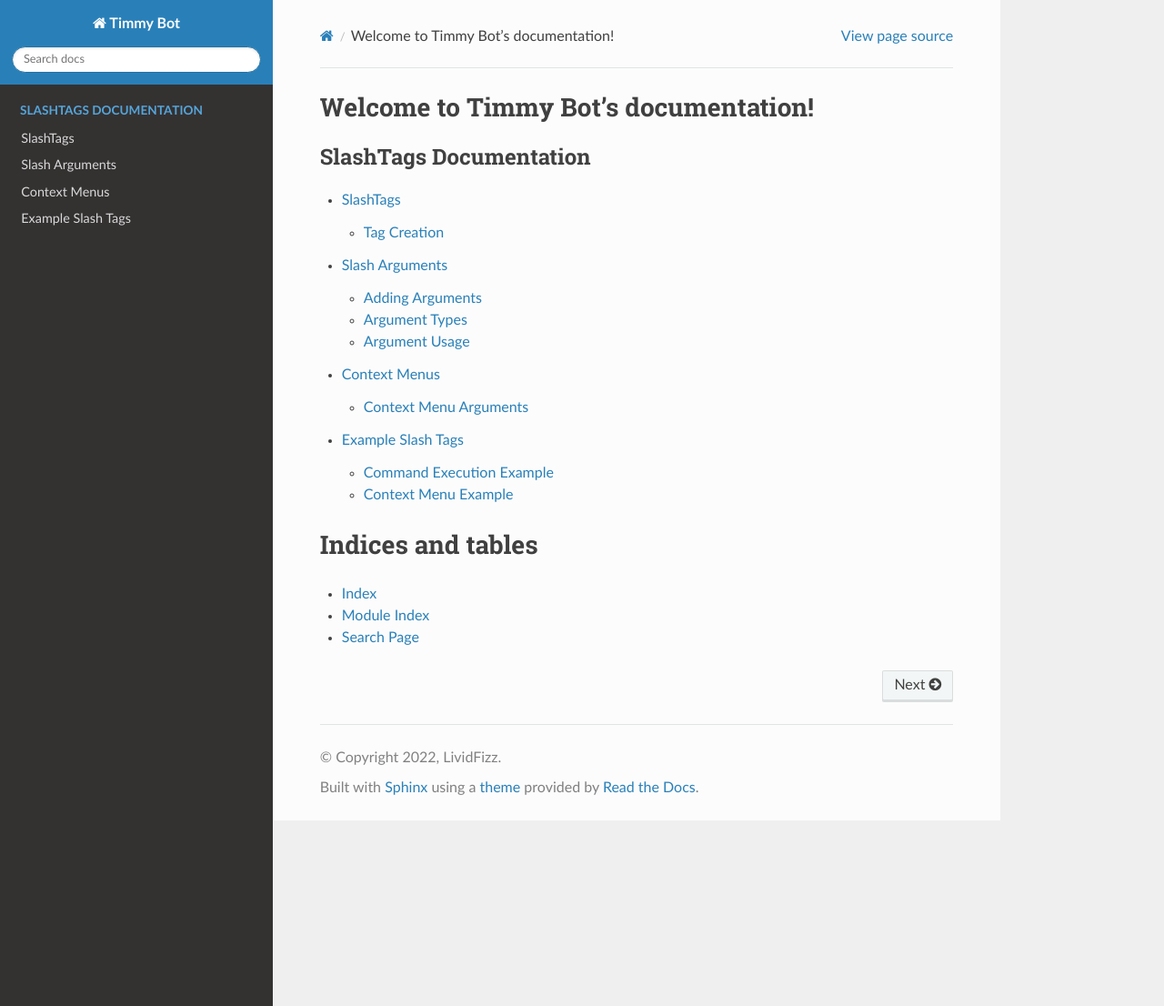
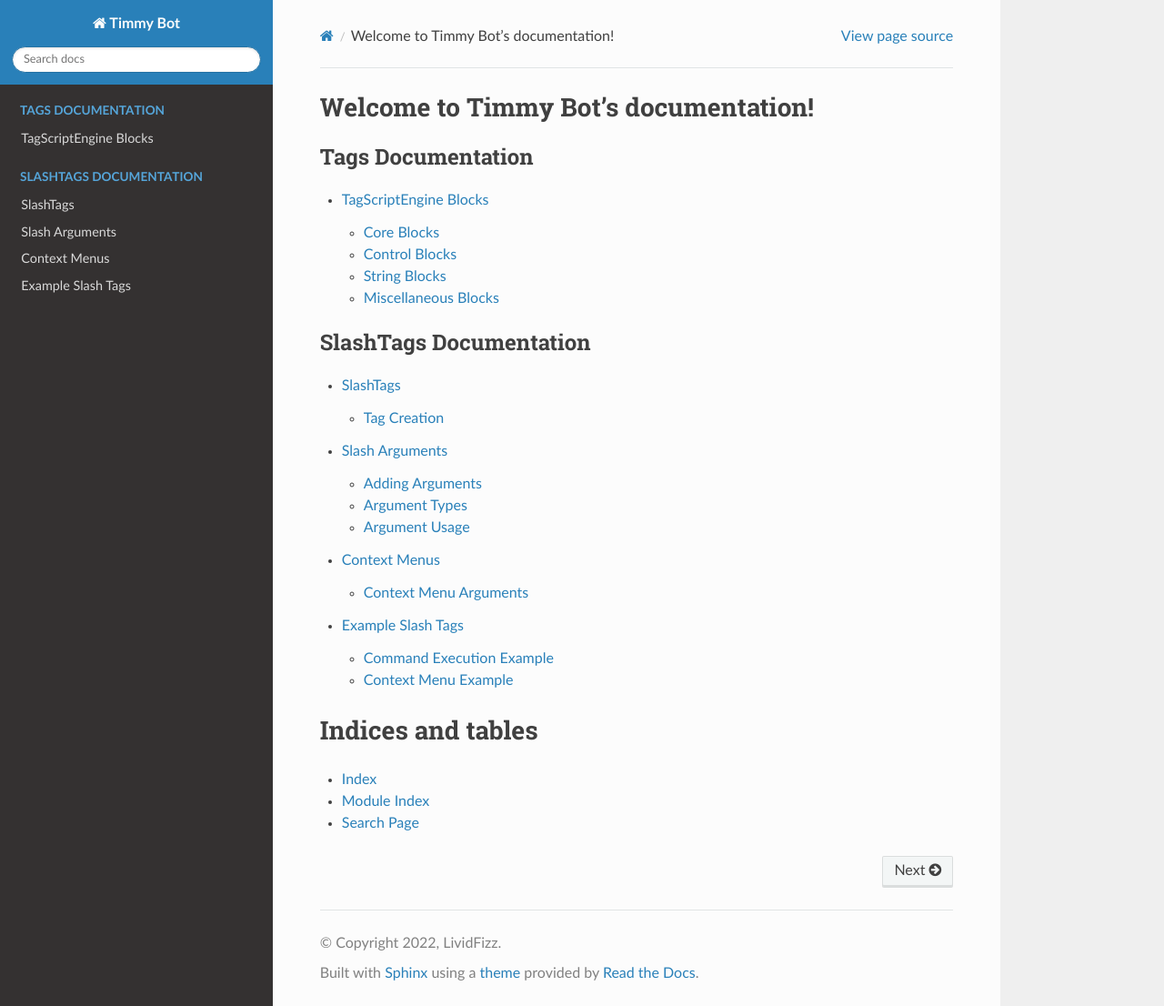
Before and after one commit to LividFizz/timmy-docs, a Sphinx documentation site: the page built from docs/index.rst, in a window 1280 px wide and 1106 px high. Shown: the whole window at 91% size. Built offline with Sphinx 7.4.7 and the Read the Docs theme 2.0.0, drawn with Linux system fonts in a browser that asks for light colours.

Commit message:
Update index.rst

```diff
--- a/docs/index.rst
+++ b/docs/index.rst
@@ -5,6 +5,11 @@
 
 Welcome to Timmy Bot's documentation!
 =====================================
+.. toctree::
+   :maxdepth: 2
+   :caption: Tags Documentation
+
+   tags/tse_blocks
 
 .. toctree::
    :maxdepth: 2
```
